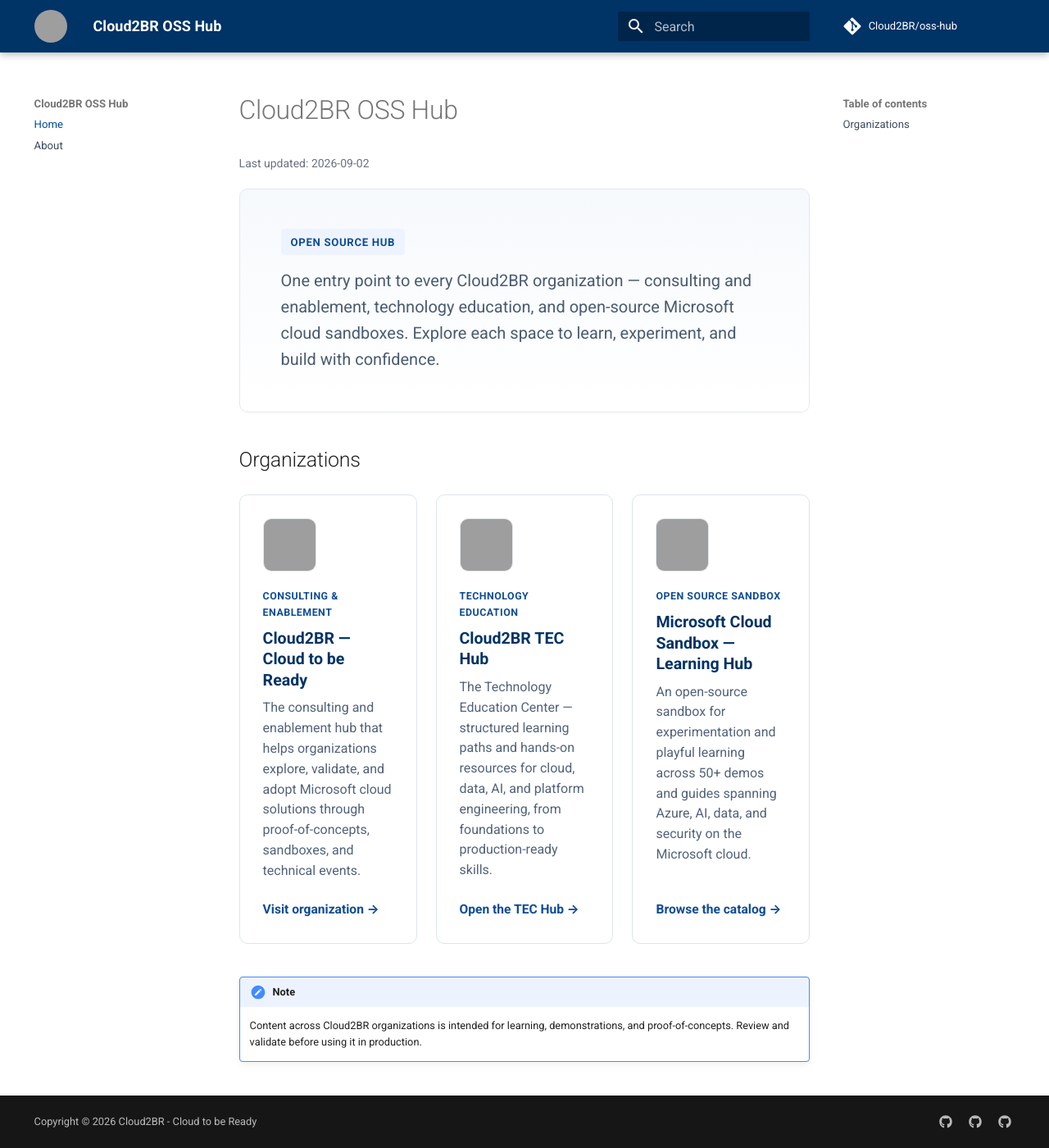
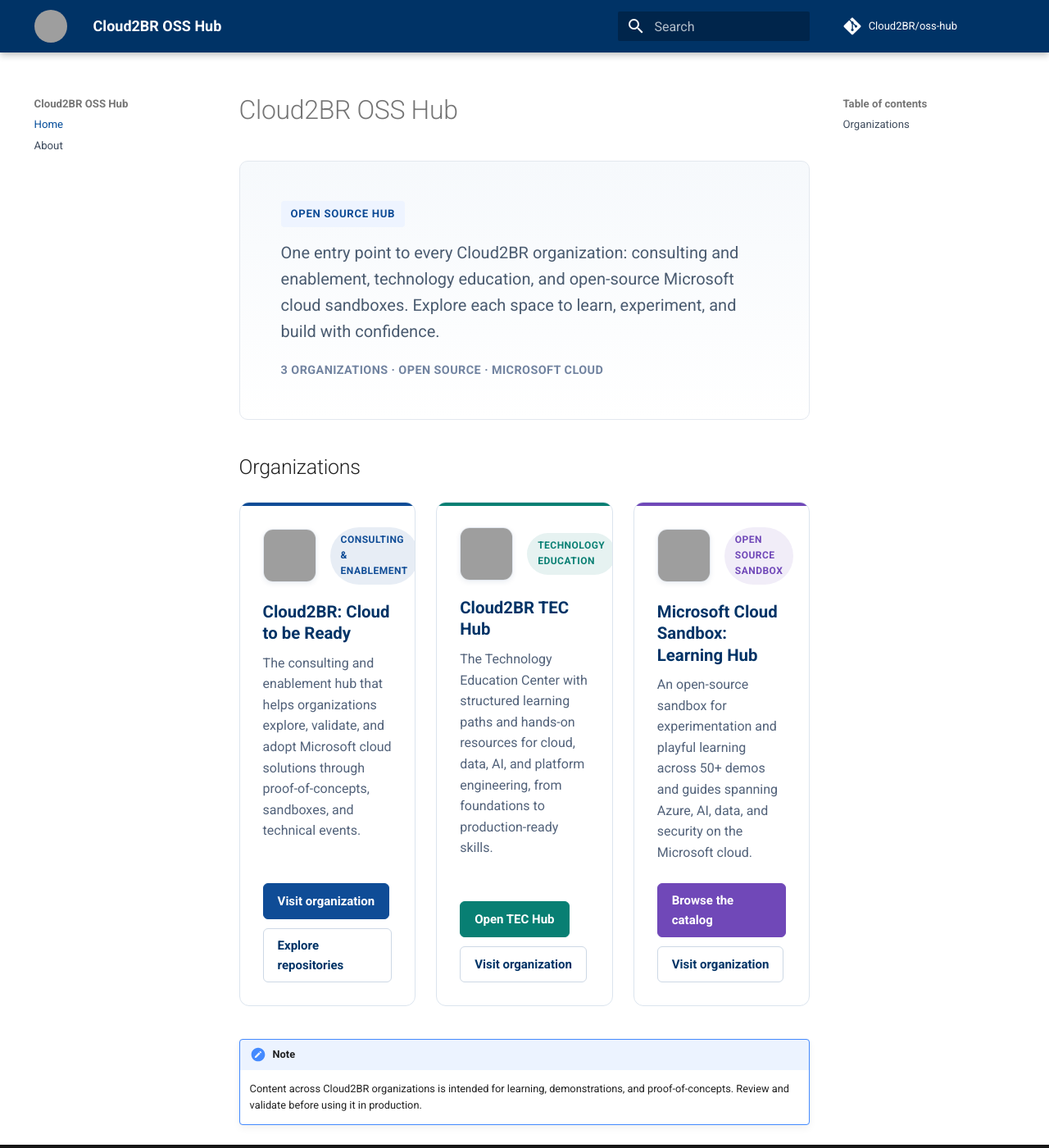
Before and after one commit to Cloud2BR/oss-hub, an MkDocs documentation site: the page built from docs/index.md, in a window 1280 px wide and 1400 px high. Shown: the whole window at 82% size. Built offline with MkDocs 1.6.1 and Material for MkDocs 9.7.7, drawn with Linux system fonts in a browser that asks for light colours; comment, search, counter and statistics services are not loaded; grey boxes are pictures that could not be loaded.

Commit message:
Polish org catalog cards and add per-org actions

```diff
--- a/docs/assets/css/custom.css
+++ b/docs/assets/css/custom.css
@@ -39,9 +39,7 @@
   display: none;
 }
 .md-typeset h1 + p + p + p {
-  color: #6b7280;
-  font-size: 0.7rem;
-  margin: -0.4rem 0 0.6rem;
+  display: none;
 }
 .md-typeset h1 + p + p + p + hr {
   display: none;
@@ -117,69 +115,125 @@
   margin: 0;
   max-width: 48rem;
 }
+.org-hero__meta {
+  color: #7183a0;
+  font-size: 0.72rem;
+  font-weight: 700;
+  letter-spacing: 0.03em;
+  margin: 1rem 0 0;
+  text-transform: uppercase;
+}
 
 /* Org catalog cards */
 .org-grid {
   display: grid;
-  gap: 1.15rem;
+  gap: 1.25rem;
   grid-template-columns: repeat(3, minmax(0, 1fr));
   margin: 1.25rem 0 2rem;
 }
-.org-card,
-.org-card:visited {
+.org-card {
   background: #fff;
   border: 1px solid #dbe4ee;
-  border-radius: 10px;
+  border-radius: 12px;
   color: inherit;
   display: flex;
   flex-direction: column;
-  padding: 1.4rem;
-  text-decoration: none;
+  overflow: hidden;
+  padding: 1.5rem 1.4rem 1.4rem;
+  position: relative;
   transition: border-color 0.15s ease, box-shadow 0.15s ease, transform 0.15s ease;
+}
+.org-card::before {
+  background: var(--org-accent, #0f4c96);
+  content: "";
+  height: 4px;
+  left: 0;
+  position: absolute;
+  right: 0;
+  top: 0;
 }
 .org-card:hover {
   border-color: #b9cde4;
-  box-shadow: 0 12px 26px rgba(0, 51, 102, 0.12);
-  color: inherit;
-  transform: translateY(-2px);
+  box-shadow: 0 14px 30px rgba(0, 51, 102, 0.14);
+  transform: translateY(-3px);
+}
+.org-card--cloud2br { --org-accent: #0f4c96; }
+.org-card--tec { --org-accent: #087f73; }
+.org-card--sandbox { --org-accent: #7048b8; }
+.org-card__head {
+  align-items: center;
+  display: flex;
+  gap: 0.85rem;
+  margin-bottom: 1rem;
 }
 .org-card__logo {
   background: #fff;
   border: 1px solid #e3e8ef;
-  border-radius: 10px;
+  border-radius: 12px;
+  box-shadow: 0 2px 6px rgba(0, 51, 102, 0.08);
+  flex: 0 0 auto;
   height: 3.25rem;
   object-fit: cover;
   width: 3.25rem;
 }
 .org-card__tag {
-  color: #0f4c96;
-  display: block;
-  font-size: 0.62rem;
+  background: color-mix(in srgb, var(--org-accent, #0f4c96) 10%, #ffffff);
+  border-radius: 999px;
+  color: var(--org-accent, #0f4c96);
+  display: inline-block;
+  font-size: 0.6rem;
   font-weight: 700;
   letter-spacing: 0.04em;
-  margin: 1rem 0 0.45rem;
+  padding: 0.3rem 0.65rem;
   text-transform: uppercase;
 }
 .org-card__title {
   color: var(--brand-navy);
   display: block;
-  font-size: 0.98rem;
+  font-size: 1.02rem;
   font-weight: 700;
   line-height: 1.3;
-  margin-bottom: 0.45rem;
+  margin-bottom: 0.5rem;
 }
 .org-card__desc {
   color: #52627a;
   display: block;
   font-size: 0.8rem;
-  line-height: 1.55;
+  line-height: 1.6;
 }
-.org-card__link {
-  color: #0f4c96;
-  display: block;
-  font-size: 0.78rem;
+.org-card__actions {
+  display: flex;
+  flex-wrap: wrap;
+  gap: 0.55rem;
+  margin-top: auto;
+  padding-top: 1.25rem;
+}
+.md-typeset .org-btn {
+  align-items: center;
+  border: 1px solid #cdd8e5;
+  border-radius: 6px;
+  color: var(--brand-navy);
+  display: inline-flex;
+  font-size: 0.75rem;
   font-weight: 700;
-  margin-top: auto;
-  padding-top: 1.1rem;
+  min-height: 2.2rem;
+  padding: 0.4rem 0.85rem;
+  text-decoration: none;
+  transition: background 0.15s ease, border-color 0.15s ease, color 0.15s ease;
+}
+.md-typeset .org-btn:hover {
+  background: #f5f9ff;
+  border-color: var(--org-accent, #0f4c96);
+  color: var(--brand-navy);
+}
+.md-typeset .org-btn--primary {
+  background: var(--org-accent, #0f4c96);
+  border-color: var(--org-accent, #0f4c96);
+  color: #fff;
+}
+.md-typeset .org-btn--primary:hover {
+  background: color-mix(in srgb, var(--org-accent, #0f4c96) 85%, #000000);
+  border-color: color-mix(in srgb, var(--org-accent, #0f4c96) 85%, #000000);
+  color: #fff;
 }
 @media screen and (max-width: 60rem) { .org-grid { grid-template-columns: 1fr; } }
--- a/docs/index.md
+++ b/docs/index.md
@@ -11,33 +11,49 @@
 
 <section class="org-hero">
   <p class="org-hero__eyebrow">Open Source Hub</p>
-  <p class="org-hero__lead">One entry point to every Cloud2BR organization — consulting and enablement, technology education, and open-source Microsoft cloud sandboxes. Explore each space to learn, experiment, and build with confidence.</p>
+  <p class="org-hero__lead">One entry point to every Cloud2BR organization: consulting and enablement, technology education, and open-source Microsoft cloud sandboxes. Explore each space to learn, experiment, and build with confidence.</p>
+  <p class="org-hero__meta">3 organizations · Open source · Microsoft cloud</p>
 </section>
 
 ## Organizations
 
 <div class="org-grid">
-  <a class="org-card" href="https://github.com/Cloud2BR">
-    <img class="org-card__logo" src="https://avatars.githubusercontent.com/u/265654976?v=4" alt="Cloud2BR" loading="lazy">
-    <span class="org-card__tag">Consulting &amp; Enablement</span>
-    <span class="org-card__title">Cloud2BR — Cloud to be Ready</span>
+  <div class="org-card org-card--cloud2br">
+    <div class="org-card__head">
+      <img class="org-card__logo" src="https://avatars.githubusercontent.com/u/265654976?v=4" alt="Cloud2BR" loading="lazy">
+      <span class="org-card__tag">Consulting &amp; Enablement</span>
+    </div>
+    <span class="org-card__title">Cloud2BR: Cloud to be Ready</span>
     <span class="org-card__desc">The consulting and enablement hub that helps organizations explore, validate, and adopt Microsoft cloud solutions through proof-of-concepts, sandboxes, and technical events.</span>
-    <span class="org-card__link">Visit organization →</span>
-  </a>
-  <a class="org-card" href="https://cloud2br-tec.github.io/tec-hub/">
-    <img class="org-card__logo" src="https://github.com/Cloud2BR-TEC.png" alt="Cloud2BR TEC" loading="lazy">
-    <span class="org-card__tag">Technology Education</span>
+    <div class="org-card__actions">
+      <a class="org-btn org-btn--primary" href="https://github.com/Cloud2BR">Visit organization</a>
+      <a class="org-btn" href="https://github.com/orgs/Cloud2BR/repositories">Explore repositories</a>
+    </div>
+  </div>
+  <div class="org-card org-card--tec">
+    <div class="org-card__head">
+      <img class="org-card__logo" src="https://github.com/Cloud2BR-TEC.png" alt="Cloud2BR TEC" loading="lazy">
+      <span class="org-card__tag">Technology Education</span>
+    </div>
     <span class="org-card__title">Cloud2BR TEC Hub</span>
-    <span class="org-card__desc">The Technology Education Center — structured learning paths and hands-on resources for cloud, data, AI, and platform engineering, from foundations to production-ready skills.</span>
-    <span class="org-card__link">Open the TEC Hub →</span>
-  </a>
-  <a class="org-card" href="https://cloud2br-msftlearninghub.github.io/org-catalog/">
-    <img class="org-card__logo" src="https://avatars.githubusercontent.com/u/195347873?v=4" alt="Cloud2BR MSFT Learning Hub" loading="lazy">
-    <span class="org-card__tag">Open Source Sandbox</span>
-    <span class="org-card__title">Microsoft Cloud Sandbox — Learning Hub</span>
+    <span class="org-card__desc">The Technology Education Center with structured learning paths and hands-on resources for cloud, data, AI, and platform engineering, from foundations to production-ready skills.</span>
+    <div class="org-card__actions">
+      <a class="org-btn org-btn--primary" href="https://cloud2br-tec.github.io/tec-hub/">Open TEC Hub</a>
+      <a class="org-btn" href="https://github.com/Cloud2BR-TEC">Visit organization</a>
+    </div>
+  </div>
+  <div class="org-card org-card--sandbox">
+    <div class="org-card__head">
+      <img class="org-card__logo" src="https://avatars.githubusercontent.com/u/195347873?v=4" alt="Cloud2BR MSFT Learning Hub" loading="lazy">
+      <span class="org-card__tag">Open Source Sandbox</span>
+    </div>
+    <span class="org-card__title">Microsoft Cloud Sandbox: Learning Hub</span>
     <span class="org-card__desc">An open-source sandbox for experimentation and playful learning across 50+ demos and guides spanning Azure, AI, data, and security on the Microsoft cloud.</span>
-    <span class="org-card__link">Browse the catalog →</span>
-  </a>
+    <div class="org-card__actions">
+      <a class="org-btn org-btn--primary" href="https://cloud2br-msftlearninghub.github.io/org-catalog/">Browse the catalog</a>
+      <a class="org-btn" href="https://github.com/Cloud2BR-MSFTLearningHub">Visit organization</a>
+    </div>
+  </div>
 </div>
 
 !!! note
```
